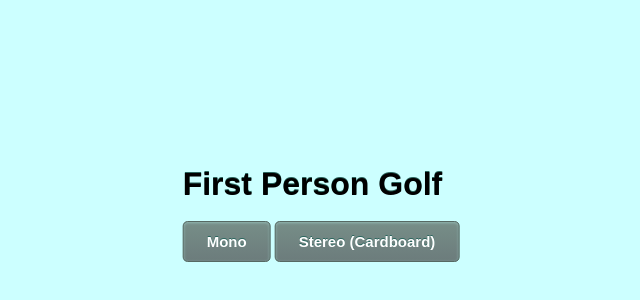
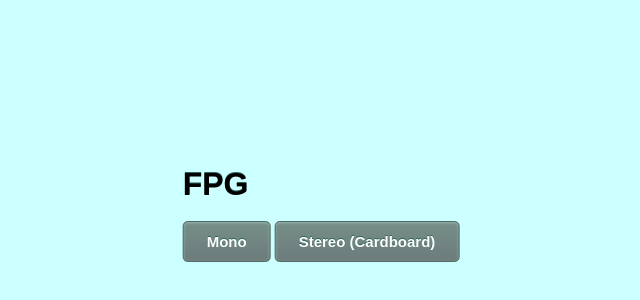
Before and after one commit to Fonserbc/fpg, a plain HTML site: page index.html in a window 1280 px wide. Shown: the part 186-486 px from the top of the page, without its empty margins (319-959 px from the left). Drawn offline with Linux system fonts and the light colour scheme.

Commit message:
Changed name

```diff
--- a/index.html
+++ b/index.html
@@ -2,7 +2,7 @@
 	<html lang="en">
 	<head>
 		<link rel="stylesheet" type="text/css" href="css/style.css">
-		<title>First Person Golf</title>
+		<title>FPG</title>
 		<meta http-equiv="Content-Type" content="text/html; charset=utf-8" />
 		<meta name="viewport" content="width=device-width, user-scalable=no, minimum-scale=1.0, maximum-scale=1.0">
 	</head>
@@ -17,7 +17,7 @@
 	<script src="js/lib/require.js"></script>
 
 	<div id="chooser" class="centered">
-		<div class="myBig myText center">First Person Golf</div>
+		<div class="myBig myText center">FPG</div>
 		<br>
 		<div>
 			<a id="mono" class="myButton mySmall myText">Mono</a>
```
